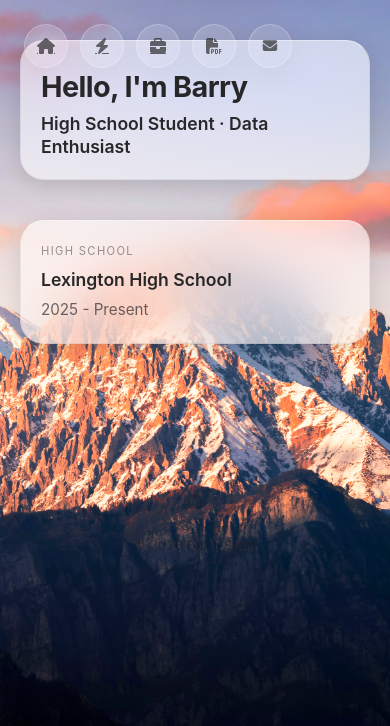
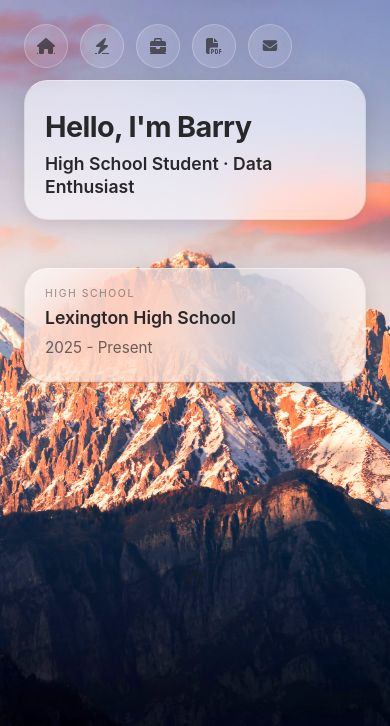
Before and after one commit to BarryS27/BarryS27.github.io, a Flask app: page / in a window 390 px wide. Shown: the top 726 px of the page. Run offline with Flask 3, Linux system fonts and the light colour scheme; style sheets or scripts are compiled from the project's sources.

Commit message:
Update styles.scss

```diff
--- a/static/styles.scss
+++ b/static/styles.scss
@@ -73,6 +73,12 @@ body {
     max-width: 900px;
     margin: 0 auto;
     padding: $padding-section 24px;
+    display: grid;
+    grid-template-columns: repeat(2, 1fr);
+    gap: $gap-layout;
+    > h1, > h3, > footer { grid-column: 1 / -1; }
+    section:nth-of-type(n+5) { grid-column: 1 / -1; }
+    @media (max-width: 768px) { grid-template-columns: 1fr; }
 }
 
 /* =========================================
@@ -81,20 +87,22 @@ body {
 
 // Section Label
 .section-label {
-    font-size: 0.7rem;
+    margin: 0 0 calc($gap-layout / 3) 0;
     text-transform: uppercase;
-    letter-spacing: 0.12em;
-    color: $text-caption;
-    margin-bottom: 8px;
+    letter-spacing: 0.15em;
+    font-size: 0.65rem;
+    font-weight: 400;
+    color: $text-tertiary;
     display: block;
+    line-height: 1;
 }
 
 // Card
 section {
     @include std-thin;
-    padding: 35px;
-    border-radius: 24px;
-    margin-bottom: 24px;
+    padding: calc($gap-layout * 1.5);
+    border-radius: $gap-layout;
+    margin-bottom: $gap-layout;
 
     h1 { font-size: 2.2rem; margin: 0; letter-spacing: -0.02em; }
     h3 { font-size: 1.25rem; margin: 0; font-weight: 600; line-height: 1.3; }
@@ -137,7 +145,7 @@ button {
    ========================================= */
 
 header nav {
-    position: fixed; top: 24px; left: 24px; z-index: 1000;
+    position: fixed; top: $gap-layout; left: $gap-layout; z-index: 90;
 
     ul {
         display: flex; gap: 12px;
@@ -172,7 +180,7 @@ div[role="dialog"] {
     margin: auto;
     z-index: 100;
 
-    width: min(90%, 480px);
+    width: min(90%, calc($gap-layout * 20));
     height: fit-content;
 
     @include flex-column($gap-layout);
@@ -256,11 +264,6 @@ footer {
    ========================================= */
 
 @media (max-width: 768px) {
-    .container {
-        padding: 40px 20px;
-        gap: 16px;
-    }
-
     section {
         padding: 20px;
         h1 { font-size: 1.8rem; }
```
